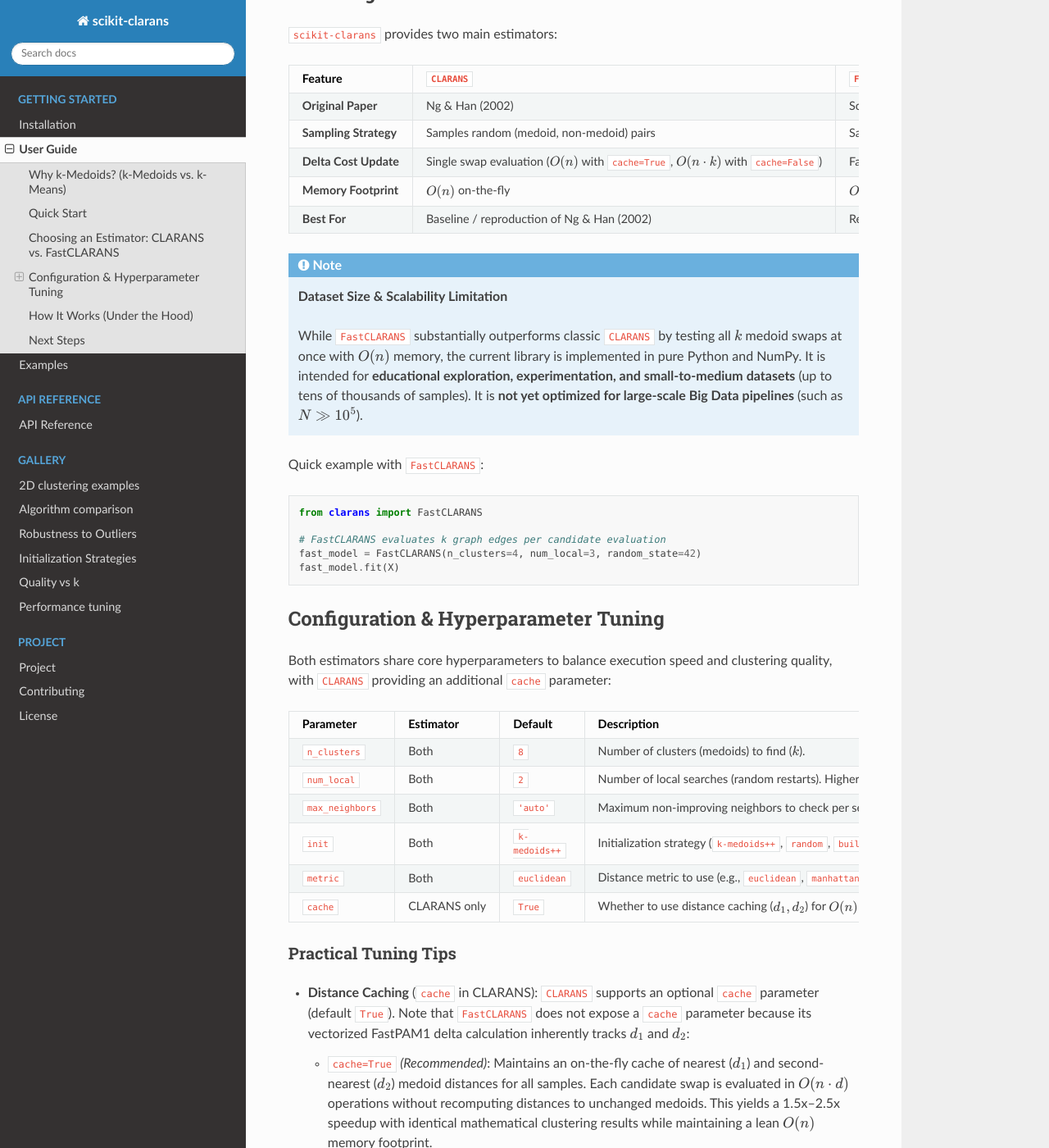
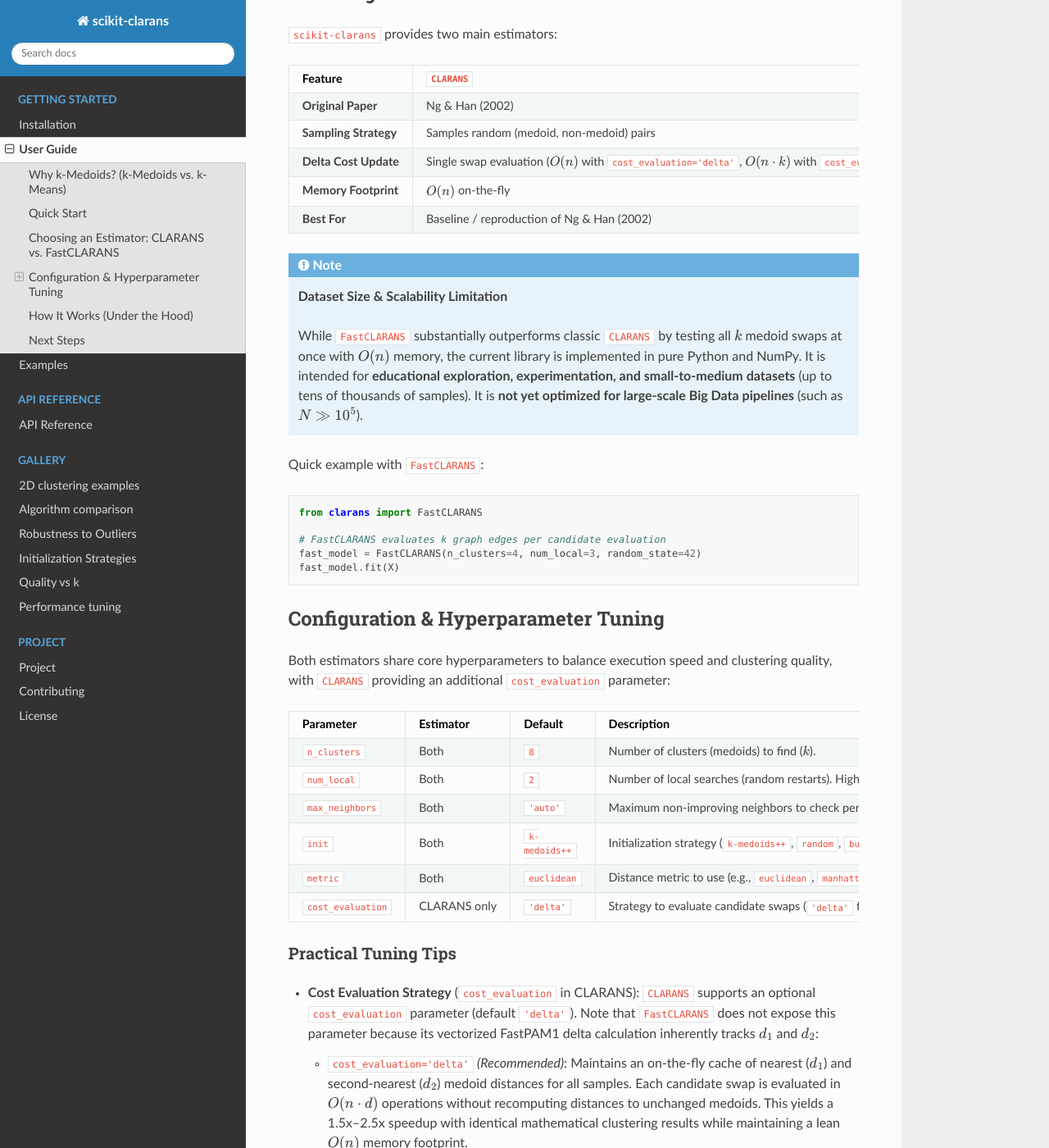
Before and after one commit to ThienNguyen3001/scikit-clarans, a Sphinx documentation site: the page built from docs/source/usage.rst, in a window 1280 px wide and 1400 px high, scrolled down 1500 px. Shown: the whole window at 82% size. Built offline with Sphinx 7.4.7 and the Read the Docs theme 3.1.0, drawn with Linux system fonts in a browser that asks for light colours; some of the changed text lies outside the part shown.

Commit message:
change parameter

```diff
--- a/docs/source/usage.rst
+++ b/docs/source/usage.rst
@@ -78,7 +78,7 @@ Choosing an Estimator: CLARANS vs. FastCLARANS
      - Samples random (medoid, non-medoid) pairs
      - Samples non-medoids; tests all :math:`k` medoids at once
    * - **Delta Cost Update**
-     - Single swap evaluation (:math:`O(n)` with ``cache=True``, :math:`O(n \cdot k)` with ``cache=False``)
+     - Single swap evaluation (:math:`O(n)` with ``cost_evaluation='delta'``, :math:`O(n \cdot k)` with ``cost_evaluation='brute_force'``)
      - FastPAM1 vectorized delta cost across all :math:`k` medoids
    * - **Memory Footprint**
      - :math:`O(n)` on-the-fly
@@ -105,7 +105,7 @@ Quick example with ``FastCLARANS``:
 Configuration & Hyperparameter Tuning
 -------------------------------------
 
-Both estimators share core hyperparameters to balance execution speed and clustering quality, with ``CLARANS`` providing an additional ``cache`` parameter:
+Both estimators share core hyperparameters to balance execution speed and clustering quality, with ``CLARANS`` providing an additional ``cost_evaluation`` parameter:
 
 .. list-table::
    :widths: 18 15 15 52
@@ -135,19 +135,19 @@ Both estimators share core hyperparameters to balance execution speed and cluste
      - Both
      - ``euclidean``
      - Distance metric to use (e.g., ``euclidean``, ``manhattan``, ``cosine``).
-   * - ``cache``
+   * - ``cost_evaluation``
      - CLARANS only
-     - ``True``
-     - Whether to use distance caching (:math:`d_1, d_2`) for :math:`O(n)` swap evaluations. If ``False``, recalculates total cost from scratch via ``calculate_cost()`` in :math:`O(n \cdot k)`.
+     - ``'delta'``
+     - Strategy to evaluate candidate swaps (``'delta'`` for :math:`O(n)` evaluations using distance caching; ``'brute_force'`` for recalculating total cost in :math:`O(n \cdot k)`).
 
 Practical Tuning Tips
 ^^^^^^^^^^^^^^^^^^^^^^
 
-* **Distance Caching** (``cache`` in CLARANS):
-  ``CLARANS`` supports an optional ``cache`` parameter (default ``True``). Note that ``FastCLARANS`` does not expose a ``cache`` parameter because its vectorized FastPAM1 delta calculation inherently tracks :math:`d_1` and :math:`d_2`:
+* **Cost Evaluation Strategy** (``cost_evaluation`` in CLARANS):
+  ``CLARANS`` supports an optional ``cost_evaluation`` parameter (default ``'delta'``). Note that ``FastCLARANS`` does not expose this parameter because its vectorized FastPAM1 delta calculation inherently tracks :math:`d_1` and :math:`d_2`:
 
-  * ``cache=True`` *(Recommended)*: Maintains an on-the-fly cache of nearest (:math:`d_1`) and second-nearest (:math:`d_2`) medoid distances for all samples. Each candidate swap is evaluated in :math:`O(n \cdot d)` operations without recomputing distances to unchanged medoids. This yields a 1.5x–2.5x speedup with identical mathematical clustering results while maintaining a lean :math:`O(n)` memory footprint.
-  * ``cache=False``: Evaluates each candidate swap by recalculating the total clustering cost from scratch using ``calculate_cost`` in :math:`O(n \cdot k \cdot d)`. This reproduces the exact classic baseline behavior of Ng & Han (2002).
+  * ``cost_evaluation='delta'`` *(Recommended)*: Maintains an on-the-fly cache of nearest (:math:`d_1`) and second-nearest (:math:`d_2`) medoid distances for all samples. Each candidate swap is evaluated in :math:`O(n \cdot d)` operations without recomputing distances to unchanged medoids. This yields a 1.5x–2.5x speedup with identical mathematical clustering results while maintaining a lean :math:`O(n)` memory footprint.
+  * ``cost_evaluation='brute_force'``: Evaluates each candidate swap by recalculating the total clustering cost from scratch using ``calculate_cost`` in :math:`O(n \cdot k \cdot d)`. This reproduces the exact classic baseline behavior of Ng & Han (2002).
 
 * **Initialization Strategy** (``init``):
 
```
Also changed, not shown: 4 other files.
